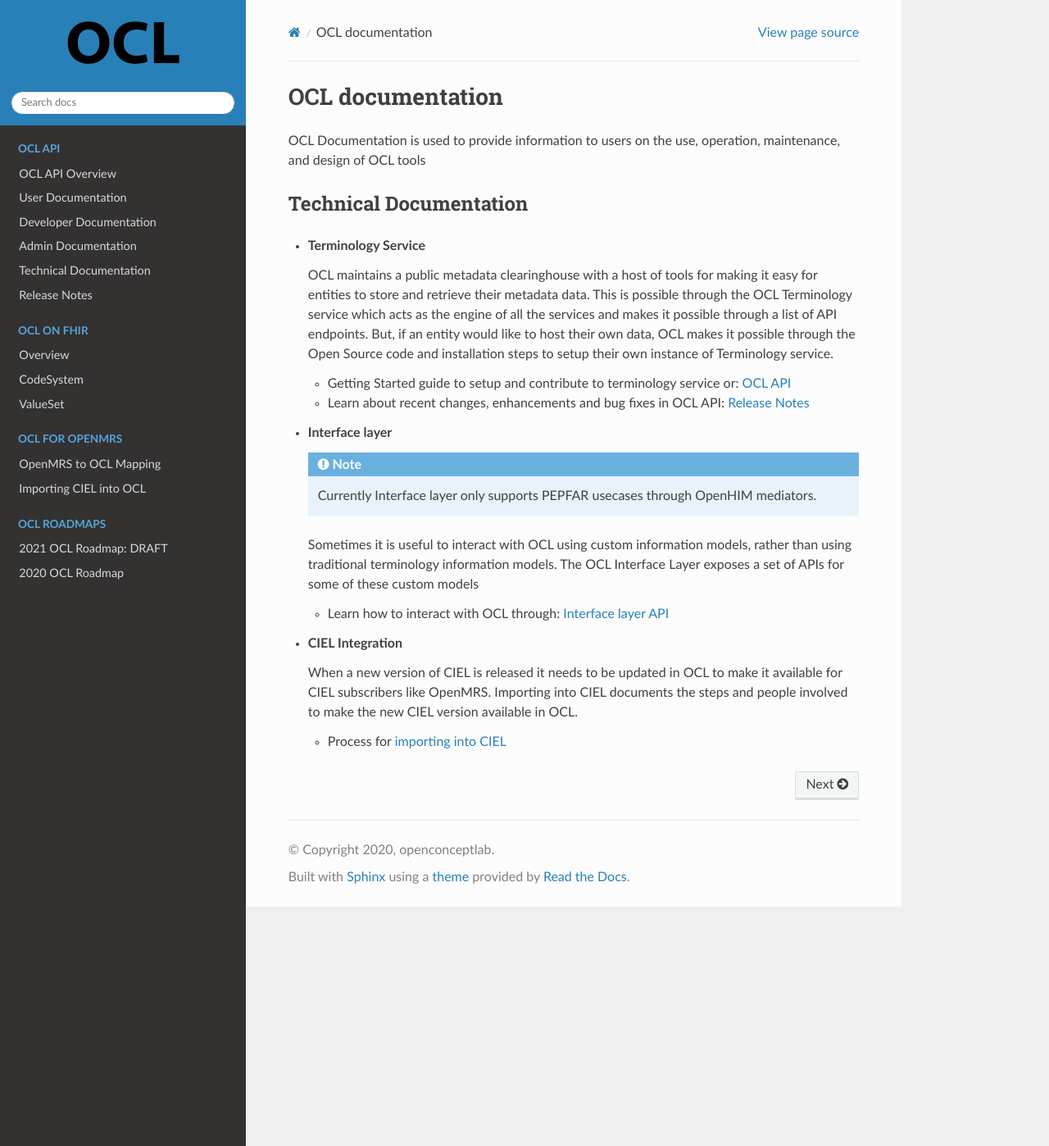
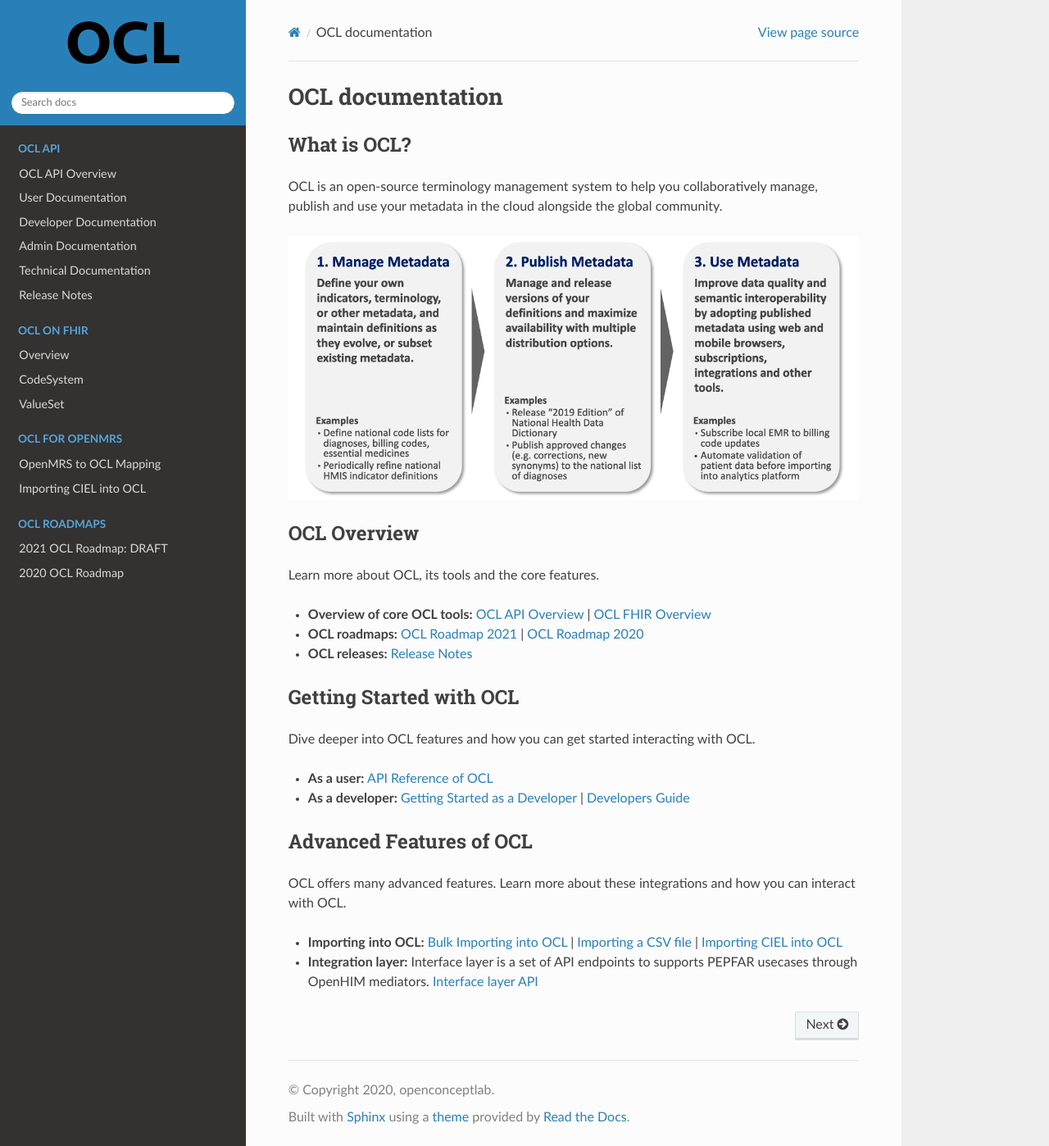
Before and after one commit to OpenConceptLab/ocl-docs, a Sphinx documentation site: the page built from docs/source/index.rst, in a window 1280 px wide and 1398 px high. Shown: the whole window at 82% size. Built offline with Sphinx 7.4.7 and the Read the Docs theme 2.0.0, drawn with Linux system fonts in a browser that asks for light colours.

Commit message:
v1 of ocl overview page

```diff
--- a/docs/source/index.rst
+++ b/docs/source/index.rst
@@ -1,36 +1,40 @@
 OCL documentation
 ==================
 
-OCL Documentation is used to provide information to users on the use, operation, maintenance, and design of OCL tools
 
-Technical Documentation
------------------------
+What is OCL?
+------------
+OCL is an open-source terminology management system to help you collaboratively manage, publish and use your metadata in the cloud alongside the global community.
 
-* **Terminology Service**
+.. image:: OCL_overview.png
+  :width: 800
+  :alt: Ocl Overview
 
-  OCL maintains a public metadata clearinghouse with a host of tools for making it easy for entities to store and retrieve their metadata data. This is possible through the OCL Terminology service which acts as the engine of all the services and makes it possible through a list of API endpoints. But, if an entity would like to host their own data, OCL makes it possible through the Open Source code and installation steps to setup their own instance of Terminology service.
+OCL Overview
+-------------
 
-  * Getting Started guide to setup and contribute to terminology service or:
-    :doc:`OCL API </oclapi/developer/gettingstarted>`
-  * Learn about recent changes, enhancements and bug fixes in OCL API:
-    :doc:`Release Notes </oclapi/releases>`
+Learn more about OCL, its tools and the core features.
 
-* **Interface layer**
-
-  .. note::
-    Currently Interface layer only supports PEPFAR usecases through OpenHIM mediators.
-
-  Sometimes it is useful to interact with OCL using custom information models, rather than using traditional terminology information models. The OCL Interface Layer exposes a set of APIs for some of these custom models
-
-  * Learn how to interact with OCL through: `Interface layer API <https://documenter.getpostman.com/view/10981858/SzmjyuQC?version=latest>`_
-
-* **CIEL Integration**
-
-  When a new version of CIEL is released it needs to be updated in OCL to make it available for CIEL subscribers like OpenMRS. Importing into CIEL documents the steps and people involved to make the new CIEL version available in OCL.
-
-  * Process for `importing into CIEL <https://docs.google.com/document/d/1YyGeCvKDuxG7ceQK0KZahPjNEj2N4EdJ01p67bIgMJk>`_
+* **Overview of core OCL tools:** :doc:`OCL API Overview</oclapi/overview>` |  :doc:`OCL FHIR Overview</oclfhir/overview>`
+* **OCL roadmaps:** :doc:`OCL Roadmap 2021 </roadmaps/2021/roadmap>` |  :doc:`OCL Roadmap 2020 </roadmaps/2020/roadmap>`
+* **OCL releases:** :doc:`Release Notes </oclapi/releases>`
 
 
+Getting Started with OCL
+-------------------------
+Dive deeper into OCL features and how you can get started interacting with OCL.
+
+* **As a user:** :doc:`API Reference of OCL</oclapi/user/index>`
+* **As a developer:** :doc:`Getting Started as a Developer</oclapi/developer/gettingstarted>` | :doc:`Developers Guide</oclapi/developer/developersguide>`
+
+
+Advanced Features of OCL
+--------------------------
+
+OCL offers many advanced features. Learn more about these integrations and how you can interact with OCL.
+
+* **Importing into OCL:** :doc:`Bulk Importing into OCL</oclapi/technical/bulkimporting>` | :doc:`Importing a CSV file </oclapi/technical/csvimport>` | :doc:`Importing CIEL into OCL </oclomrs/importingciel>`
+* **Integration layer:** Interface layer is a set of API endpoints to supports PEPFAR usecases through OpenHIM mediators. `Interface layer API <https://documenter.getpostman.com/view/10981858/TW6xo8hn?version=latest>`_
 
 
 .. toctree::
```
Also changed, not shown: docs/source/OCL_overview.png (added).
